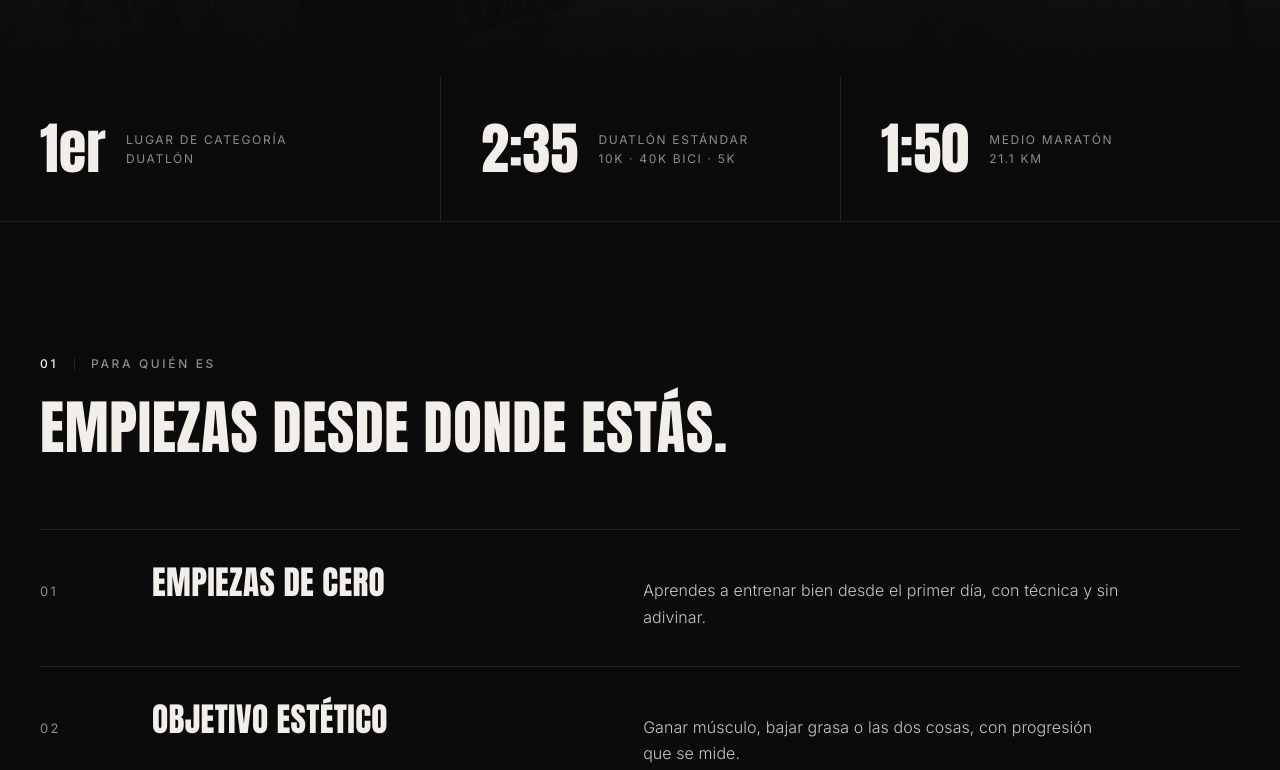
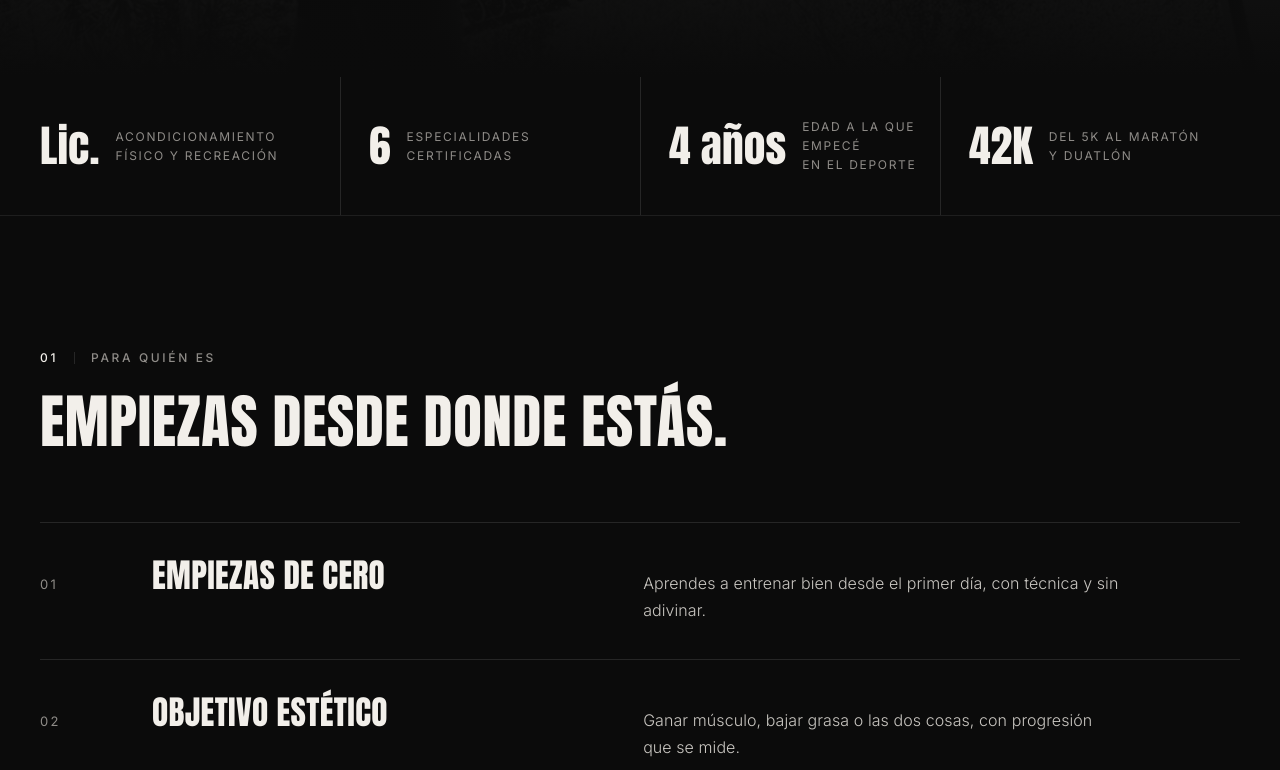
Before and after one commit to sanchez960102-ux/vs-limitless, a plain HTML site: page index.html in a window 1280 px wide. Shown: the part 869-1639 px from the top of the page. Drawn offline with Linux system fonts and the light colour scheme.

Commit message:
Landing: formación y trayectoria de Vic en lugar de marcas
Co-Authored-By: Claude Opus 5.5 <noreply@anthropic.com>
Claude-Session: https://claude.ai/code/session_0111f2qNWSRTDGqC75erd6QJ

```diff
--- a/index.html
+++ b/index.html
@@ -41,11 +41,12 @@
   </div>
 </section>
 
-<section class="marcas" aria-label="Marcas de Vic">
+<section class="marcas" aria-label="Formación y trayectoria de Vic">
   <div class="wrap marcas-in">
-    <div class="marca"><span class="marca-n">1er</span><span class="marca-l">Lugar de categoría<br>Duatlón</span></div>
-    <div class="marca"><span class="marca-n">2:35</span><span class="marca-l">Duatlón estándar<br>10K · 40K bici · 5K</span></div>
-    <div class="marca"><span class="marca-n">1:50</span><span class="marca-l">Medio maratón<br>21.1 km</span></div>
+    <div class="marca"><span class="marca-n">Lic.</span><span class="marca-l">Acondicionamiento<br>Físico y Recreación</span></div>
+    <div class="marca"><span class="marca-n">6</span><span class="marca-l">Especialidades<br>certificadas</span></div>
+    <div class="marca"><span class="marca-n">4 años</span><span class="marca-l">Edad a la que empecé<br>en el deporte</span></div>
+    <div class="marca"><span class="marca-n">42K</span><span class="marca-l">Del 5K al maratón<br>y duatlón</span></div>
   </div>
 </section>
 
@@ -96,7 +97,15 @@
     <p class="eyebrow"><span>04</span>Tu coach</p>
     <h2 class="h-l">Vic Sánchez</h2>
     <p class="cita">«Mi trabajo no es mandarte una rutina. Es leer tus datos cada semana y ajustar antes de que te estanques.»</p>
-    <p>Entrenador y atleta híbrido. Corro medio maratón en 1:50, gané mi categoría en duatlón y llevo años formando entrenadores. Entreno fuerza y resistencia al mismo tiempo, así que sé lo que cuesta sostener las dos cosas con trabajo y una agenda real.</p>
+    <p>Licenciado en Acondicionamiento Físico y Recreación. Hago deporte desde los 4 años y hoy entreno fuerza y resistencia al mismo tiempo, así que sé lo que cuesta sostener las dos cosas con trabajo y una agenda real.</p>
+    <dl class="cv">
+      <div><dt>Formación</dt><dd>Licenciatura en Acondicionamiento Físico y Recreación</dd></div>
+      <div><dt>Certificaciones</dt><dd><ul>
+        <li>Entrenamiento personal</li><li>Entrenamiento funcional</li><li>Entrenamiento de fuerza</li>
+        <li>Deportes de resistencia</li><li>Adultos mayores</li><li>Embarazadas</li></ul></dd></div>
+      <div><dt>Deporte</dt><dd>Taekwondo, atletismo y natación desde la infancia</dd></div>
+      <div><dt>Carreras</dt><dd><ul class="cv-chips"><li>5K</li><li>10K</li><li>15K</li><li>21K</li><li>42K</li><li>Duatlón estándar</li></ul></dd></div>
+    </dl>
   </div>
 </section>
 
--- a/styles.css
+++ b/styles.css
@@ -61,10 +61,10 @@ a{color:inherit}
 .hero-txt{display:flex;flex-direction:column;gap:14px}
 .lema{margin:0;font:400 clamp(22px,2.2vw,28px)/1.1 var(--display);text-transform:uppercase;letter-spacing:.02em}
 .marcas{border-bottom:1px solid var(--linea-suave)}
-.marcas-in{display:grid;grid-template-columns:repeat(3,minmax(0,1fr))}
-.marca{display:flex;align-items:center;gap:20px;padding:44px 0}
-.marca+.marca{padding-left:40px;border-left:1px solid var(--linea)}
-.marca-n{font:400 clamp(44px,4.4vw,64px)/1 var(--display)}
+.marcas-in{display:grid;grid-template-columns:repeat(4,minmax(0,1fr))}
+.marca{display:flex;align-items:center;gap:16px;padding:40px 0}
+.marca+.marca{padding-left:28px;border-left:1px solid var(--linea)}
+.marca-n{font:400 clamp(36px,3.4vw,52px)/1 var(--display);white-space:nowrap}
 .marca-l{font:400 12px/1.6 var(--texto);letter-spacing:.14em;text-transform:uppercase;color:var(--tinta-tenue)}
 
 /* Entre sesiones */
@@ -233,3 +233,16 @@ details p{color:var(--tinta-suave);margin:16px 0 0;max-width:600px}
   .cifras dt{font-size:22px}
 }
 @media (prefers-reduced-motion:reduce){html{scroll-behavior:auto}*{transition:none!important}}
+
+/* CV del coach */
+.cv{margin:28px 0 0;display:flex;flex-direction:column;border-top:1px solid var(--linea)}
+.cv>div{display:grid;grid-template-columns:150px minmax(0,1fr);gap:16px;padding:16px 0;border-bottom:1px solid var(--linea)}
+.cv dt{font:400 11px/1.7 var(--texto);letter-spacing:.16em;text-transform:uppercase;color:var(--tinta-tenue)}
+.cv dd{margin:0;color:var(--tinta)}
+.cv ul{margin:0;padding:0;list-style:none;display:grid;grid-template-columns:repeat(2,minmax(0,1fr));gap:6px 20px}
+.cv ul.cv-chips{display:flex;flex-wrap:wrap;gap:8px}
+.cv-chips li{border:1px solid var(--linea);border-radius:30px;padding:5px 12px;font-size:13px}
+@media (max-width:1000px){.marcas-in{grid-template-columns:repeat(2,minmax(0,1fr))}.marca:nth-child(3){padding-left:0;border-left:0}.marca:nth-child(n+3){border-top:1px solid var(--linea)}}
+@media (max-width:600px){.cv>div{grid-template-columns:1fr;gap:6px}.cv ul{grid-template-columns:1fr}}
+@media (max-width:640px){.marca{flex-direction:column;align-items:flex-start;gap:10px;padding:24px 0}.marca:nth-child(odd){padding-left:0;border-left:0}.marca:nth-child(even){padding-left:20px;border-left:1px solid var(--linea)}.marca-l{font-size:11px;letter-spacing:.12em}}
+@media (max-width:640px){.marca:nth-child(2){border-top:0}}
```
